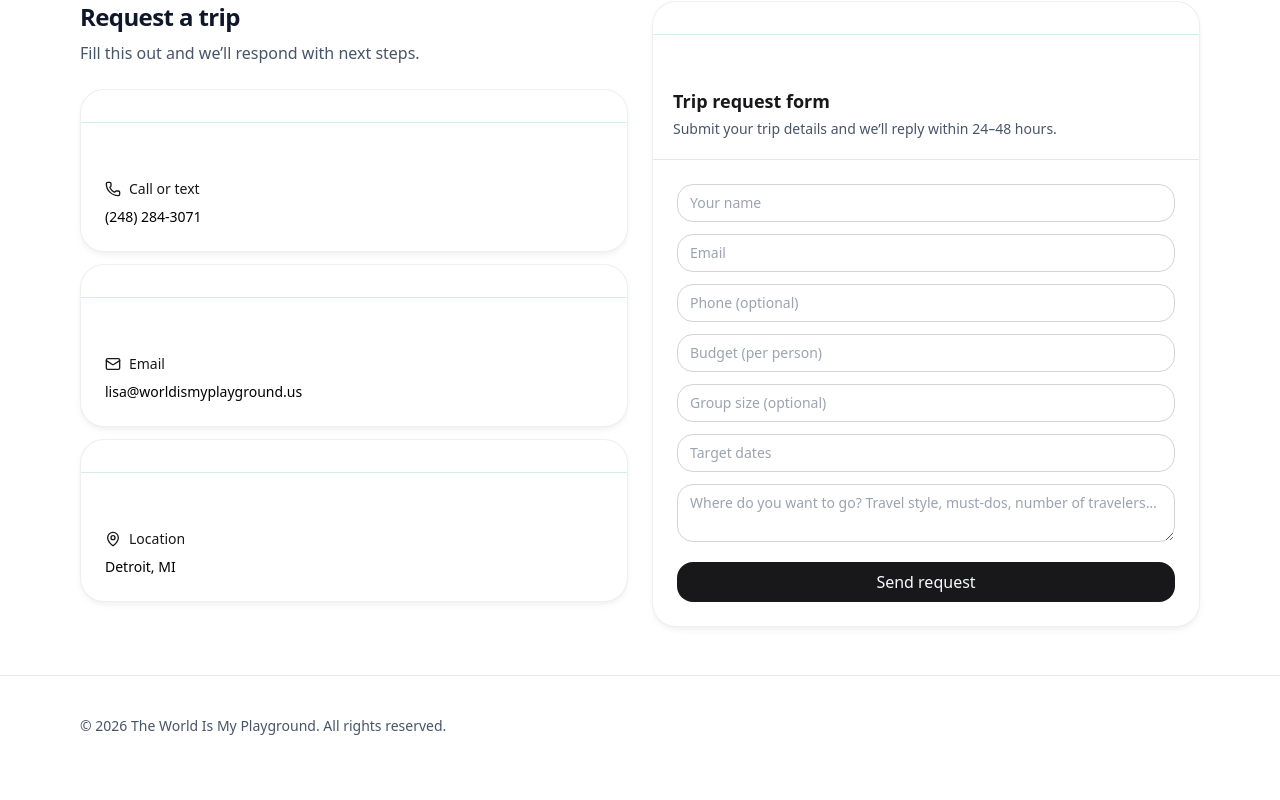
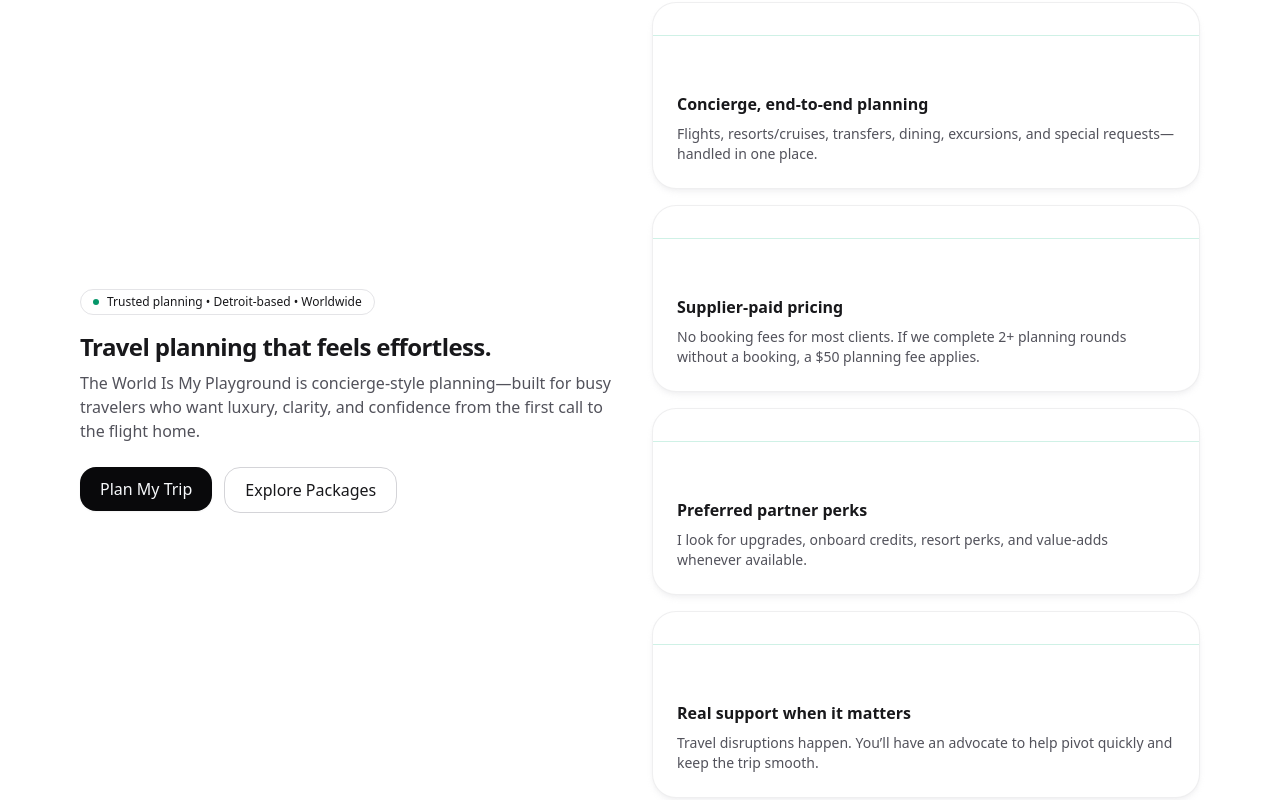
Before and after one commit to Lisaray24/world-is-my-playground-, a React (Vite) app: page / in a window 1280 px wide. Shown: the part 2700-3500 px from the top of the page. Before the commit the page ends 3476 px from the top, so only its background shows below. Built offline with nearby package versions, Linux system fonts and the light colour scheme.

Commit message:
Add trust section

```diff
--- a/src/App.jsx
+++ b/src/App.jsx
@@ -117,6 +117,26 @@
     a: "Yes. We manage the logistics end-to-end (flights, hotels, transfers, excursions, special requests) and stay available before and during your trip.",
   },
 ];
+
+const TRUST_POINTS = [
+  {
+    title: "Concierge, end-to-end planning",
+    desc: "Flights, resorts/cruises, transfers, dining, excursions, and special requests—handled in one place.",
+  },
+  {
+    title: "Supplier-paid pricing",
+    desc: "No booking fees for most clients. If we complete 2+ planning rounds without a booking, a $50 planning fee applies.",
+  },
+  {
+    title: "Preferred partner perks",
+    desc: "I look for upgrades, onboard credits, resort perks, and value-adds whenever available.",
+  },
+  {
+    title: "Real support when it matters",
+    desc: "Travel disruptions happen. You’ll have an advocate to help pivot quickly and keep the trip smooth.",
+  },
+];
+
 
 function formatUSD(n) {
   try {
@@ -498,6 +518,7 @@
   </div>
 </section>
 
+
       {/* Packages */}
       <section id="packages" className="mx-auto max-w-6xl px-4 py-12">
         <div className="flex flex-col items-start justify-between gap-4 md:flex-row md:items-end">
@@ -600,6 +621,54 @@
 })}
         </div>
       </section>
+      {/* Trust */}
+<section id="trust" className="border-t border-[var(--lux-line)] bg-white">
+  <div className="mx-auto max-w-6xl px-4 py-12">
+    <div className="grid grid-cols-1 gap-6 md:grid-cols-2 md:items-center">
+      <div>
+        <div className="inline-flex items-center gap-2 rounded-full border border-zinc-200 bg-white px-3 py-1 text-xs font-medium text-zinc-900">
+          <span className="h-1.5 w-1.5 rounded-full bg-emerald-600" />
+          Trusted planning • Detroit-based • Worldwide
+        </div>
+
+        <h2 className="mt-4 text-2xl font-semibold tracking-tight text-zinc-900">
+          Travel planning that feels effortless.
+        </h2>
+
+        <p className="mt-2 text-zinc-600">
+          The World Is My Playground is concierge-style planning—built for busy travelers who want luxury, clarity, and
+          confidence from the first call to the flight home.
+        </p>
+
+        <div className="mt-6 flex flex-col gap-3 sm:flex-row">
+          <a href="#contact">
+            <Button className="rounded-2xl bg-emerald-600 px-5 py-2 text-white hover:bg-emerald-500 transition-colors">
+              Plan My Trip
+            </Button>
+          </a>
+
+          <a href="#packages">
+            <Button variant="outline" className="rounded-2xl px-5 py-2">
+              Explore Packages
+            </Button>
+          </a>
+        </div>
+      </div>
+
+      <div className="grid gap-4">
+        {TRUST_POINTS.map((t) => (
+          <Card key={t.title} className="bg-white">
+            <div className="p-6">
+              <div className="text-base font-semibold text-zinc-900">{t.title}</div>
+              <div className="mt-2 text-sm text-zinc-600">{t.desc}</div>
+            </div>
+          </Card>
+        ))}
+      </div>
+    </div>
+  </div>
+</section>
+
 
       {/* Contact */}
       <section id="contact" className="mx-auto max-w-6xl px-4 py-12">
```
